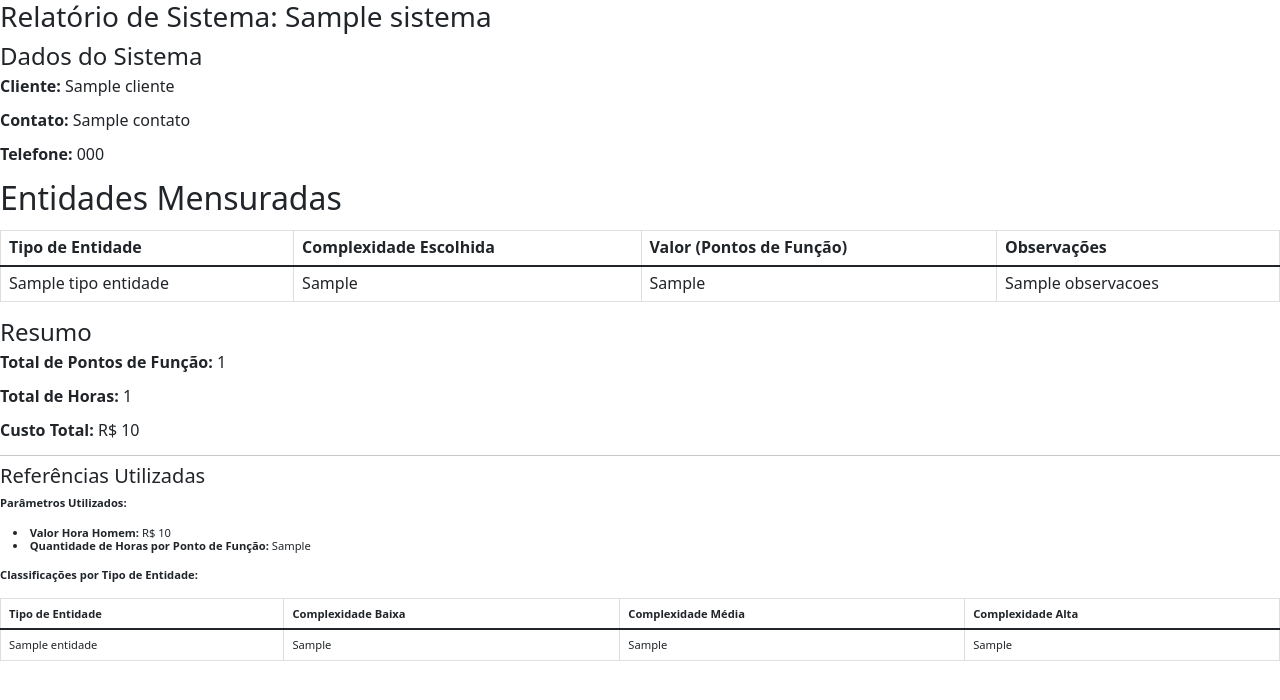
After one commit to ibsem/ads41_pontos_de_funcao, a Flask app: template pontosFuncao/app/templates/relatorio_pdf.html in a window 1280 px wide. The commit adds this page. Shown: the top 700 px of the page. Run offline with Flask 3, Linux system fonts and the light colour scheme; the template is opened without the code that fills it: most values are stand-ins (such as "Sample title", 1, 10 or a date in 2020).

Commit message:
Versao com Icones e Relatorio em PDF

```diff
--- a/pontosFuncao/app/templates/base.html
+++ b/pontosFuncao/app/templates/base.html
@@ -4,6 +4,8 @@
     <meta charset="UTF-8">
     <meta name="viewport" content="width=device-width, initial-scale=1.0">
     <link href="https://cdn.jsdelivr.net/npm/bootstrap@5.1.3/dist/css/bootstrap.min.css" rel="stylesheet">
+    <link href="https://cdn.jsdelivr.net/npm/bootstrap-icons@1.10.5/font/bootstrap-icons.css" rel="stylesheet">
+
     <title>{% block title %}Sistema de Gerenciamento{% endblock %}</title>
 </head>
 <body>
@@ -21,9 +23,6 @@
                     <li class="nav-item">
                         <a class="nav-link" href="{{ url_for('main.tipos_entidade') }}">Tipos de Entidade</a>
                     </li>
-                    <li class="nav-item">
-                        <a class="nav-link" href="{{ url_for('main.sistemas') }}">Sistemas</a>
-                    </li>
                 </ul>
             </div>
         </div>
--- /dev/null
+++ b/pontosFuncao/app/templates/relatorio_pdf.html
@@ -0,0 +1,106 @@
+<!DOCTYPE html>
+<html lang="pt-br">
+<head>
+    <meta charset="UTF-8">
+    <link href="https://cdn.jsdelivr.net/npm/bootstrap@5.1.3/dist/css/bootstrap.min.css" rel="stylesheet">
+    <title>Relatório de Sistema</title>
+    <style>
+        @page {
+            size: A4 landscape;
+            margin: 1cm;
+        }
+
+        body {
+            margin: 0;
+            line-height: 1.1;
+        }
+
+        table {
+            width: 100%;
+            border-collapse: collapse;
+        }
+
+        th, td {
+            padding: 4px;
+            border: 1px solid #ddd;
+        }
+
+        h1, h2, h5 {
+            margin: 0.4em 0;
+        }
+
+        hr {
+            margin: 3px 0;
+        }
+    </style>
+</head>
+<body>
+
+<h3>Relatório de Sistema: {{ sistema.nome }}</h3>
+<h4>Dados do Sistema</h4>
+<p><strong>Cliente:</strong> {{ sistema.cliente }}</p>
+<p><strong>Contato:</strong> {{ sistema.contato }}</p>
+<p><strong>Telefone:</strong> {{ sistema.telefone }}</p>
+
+<h2>Entidades Mensuradas</h2>
+<table class="table table-bordered">
+    <thead>
+        <tr>
+            <th>Tipo de Entidade</th>
+            <th>Complexidade Escolhida</th>
+            <th>Valor (Pontos de Função)</th>
+            <th>Observações</th>
+        </tr>
+    </thead>
+    <tbody>
+        {% for mensuracao in mensuracoes %}
+        <tr>
+            <td>{{ mensuracao.tipo_entidade.nome }}</td>
+            <td>{{ mensuracao.complexidade_escolhida }}</td>
+            <td>{{ mensuracao.tipo_entidade['complexidade_' + mensuracao.complexidade_escolhida] }}</td>
+            <td>{{ mensuracao.observacoes }}</td>
+        </tr>
+        {% endfor %}
+    </tbody>
+</table>
+
+<h4>Resumo</h4>
+<p><strong>Total de Pontos de Função:</strong> {{ total_pontos }}</p>
+<p><strong>Total de Horas:</strong> {{ total_horas }}</p>
+<p><strong>Custo Total:</strong> R$ {{ custo_total }}</p>
+
+<hr>
+
+<div style="font-size: 0.7em; line-height: 1.2em;">
+    <h5>Referências Utilizadas</h5>
+    <p><strong>Parâmetros Utilizados:</strong></p>
+    <ul style="margin-bottom: 0.2; padding-left: 1.2em; list-style-position: inside;">
+        <li><strong>Valor Hora Homem:</strong> R$ {{ parametros.valor_hora_homem }}</li>
+        <li><strong>Quantidade de Horas por Ponto de Função:</strong> {{ parametros.qtd_horas_ponto_funcao }}</li>
+    </ul>
+
+    <p><strong>Classificações por Tipo de Entidade:</strong></p>
+    <table class="table table-bordered" style="margin-bottom: 0;">
+        <thead>
+            <tr>
+                <th>Tipo de Entidade</th>
+                <th>Complexidade Baixa</th>
+                <th>Complexidade Média</th>
+                <th>Complexidade Alta</th>
+            </tr>
+        </thead>
+        <tbody>
+            {% for entidade in todas_entidades %}
+            <tr>
+                <td>{{ entidade.nome }}</td>
+                <td>{{ entidade.complexidade_baixa }}</td>
+                <td>{{ entidade.complexidade_media }}</td>
+                <td>{{ entidade.complexidade_alta }}</td>
+            </tr>
+            {% endfor %}
+        </tbody>
+    </table>
+</div>
+
+</body>
+</html>
--- a/pontosFuncao/requirements.txt
+++ b/pontosFuncao/requirements.txt
@@ -5,3 +5,4 @@ python-dotenv
 pdfkit
 Flask-PyMongo
 reportlab
+flask_weasyprint
```
Also changed, not shown: pontosFuncao/app/routes.py (+33 -1 lines), pontosFuncao/app/templates/index.html (+22 -7 lines), pontosFuncao/app/templates/mensuracoes.html (+11 -5 lines), pontosFuncao/app/templates/parametros.html (+5 -2 lines), pontosFuncao/app/templates/relatorio.html (+14 -9 lines), pontosFuncao/app/templates/sistema_form.html (+8 -3 lines), pontosFuncao/app/templates/sistemas_list.html (+1 -10 lines), pontosFuncao/app/templates/tipo_entidade_form.html (+8 -3 lines), pontosFuncao/app/templates/tipos_entidade_list.html (+12 -4 lines), Readme.MD (added).
